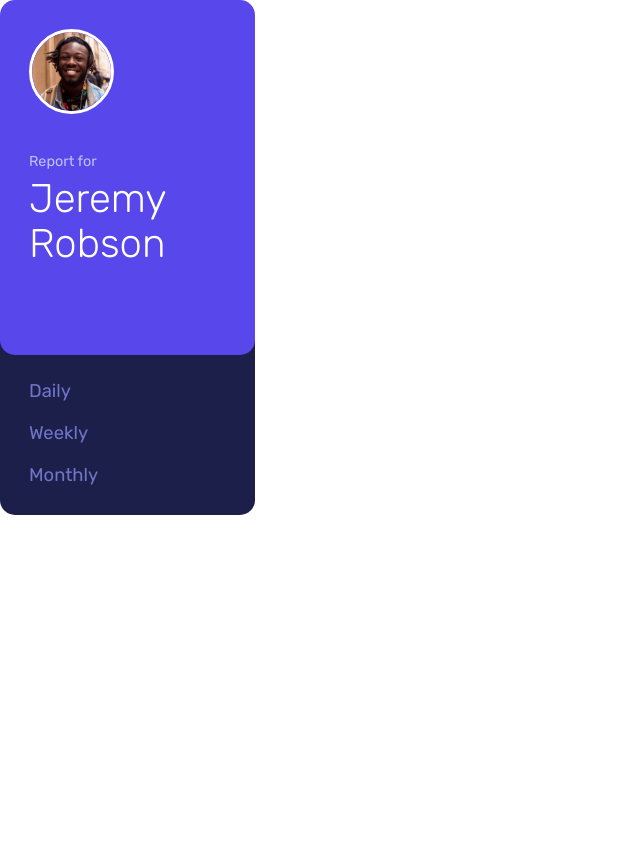
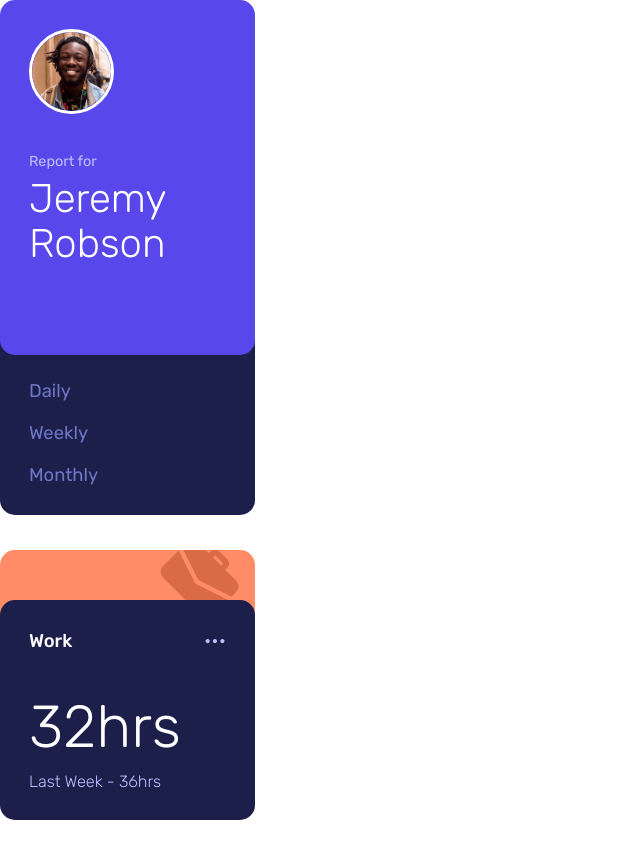
Before and after one commit to kdumagalhaes/time-tracking-dashboard-react, a React (Vite) app: page / in a window 1280 px wide. Shown: the top 858 px of the page, without its empty margins (0-640 px from the left). Before the commit the page ends 800 px from the top, so only its background shows below. Built offline with nearby package versions, Linux system fonts and the light colour scheme.

Commit message:
Finish TimeTrackingCard component

```diff
--- a/package.json
+++ b/package.json
@@ -16,6 +16,7 @@
     "@types/react": "^17.0.33",
     "@types/react-dom": "^17.0.10",
     "@vitejs/plugin-react": "^1.0.7",
+    "polished": "^4.1.4",
     "typescript": "^4.4.4",
     "vite": "^2.7.2"
   }
--- a/src/App.tsx
+++ b/src/App.tsx
@@ -2,13 +2,15 @@ import { GlobalStyle } from "./css/global";
 
 // components
 import { Sidebar } from "./components/Sidebar/index";
+import { TimeTrackingCard } from "./components/TimeTrackingCard/index";
 
 const App = () => {
   return (
-    <div>
+    <>
       <Sidebar />
+      <TimeTrackingCard category="Work" timeSpent="32" lastWeekTimeSpent="36" />
       <GlobalStyle />
-    </div>
+    </>
   );
 };
 
--- /dev/null
+++ b/src/components/TimeTrackingCard/index.tsx
@@ -0,0 +1,29 @@
+import { Container } from "./styles";
+
+interface TimeTrackingCardProps {
+  category: string;
+  timeSpent: string;
+  lastWeekTimeSpent: string;
+}
+
+export const TimeTrackingCard = ({
+  category,
+  timeSpent,
+  lastWeekTimeSpent,
+}: TimeTrackingCardProps) => {
+  return (
+    <Container>
+      <div className="header-bg"></div>
+      <div className="text-content">
+        <div className="horizontal-container">
+          <p className="category">{category}</p>
+          <a href="#" className="options-link">
+            •••
+          </a>
+        </div>
+        <h2 className="time-spent">{timeSpent}hrs</h2>
+        <p className="last-week">Last Week - {lastWeekTimeSpent}hrs</p>
+      </div>
+    </Container>
+  );
+};
--- /dev/null
+++ b/src/components/TimeTrackingCard/styles.tsx
@@ -0,0 +1,72 @@
+import styled from "styled-components";
+import { lighten } from "polished";
+
+export const Container = styled.div`
+  width: 100%;
+  height: 100%;
+  max-width: 255px;
+  max-height: 350px;
+  position: absolute;
+  z-index: 0;
+  cursor: pointer;
+
+  .header-bg {
+    width: 100%;
+    height: 70px;
+    background-color: var(--primary-orange);
+    background-image: url("src/img/icon-work.svg");
+    background-repeat: no-repeat;
+    background-position-x: 160px;
+    background-position-y: -10px;
+    position: relative;
+    top: 20px;
+    z-index: 1;
+    border-top-left-radius: var(--border-radius);
+    border-top-right-radius: var(--border-radius);
+  }
+
+  .horizontal-container {
+    display: flex;
+    justify-content: space-between;
+    align-items: center;
+    margin-bottom: 40px;
+  }
+
+  .category {
+    font-size: 1.15rem;
+    font-weight: 500;
+  }
+
+  .options-link {
+    text-decoration: none;
+    color: var(--neutral-pale-blue);
+    font-size: 1.2rem;
+  }
+
+  .time-spent {
+    font-size: 3.7rem;
+    font-weight: 300;
+    margin-bottom: 10px;
+  }
+
+  .text-content {
+    color: #fff;
+    width: 100%;
+    background: var(--neutral-dark-blue);
+    border-radius: var(--border-radius);
+    padding: 29px;
+    position: relative;
+    z-index: 2;
+    transition: background 0.3s;
+
+    &:hover {
+      background: ${lighten(0.2, "hsl(235, 46%, 20%)")};
+    }
+
+    .last-week {
+      color: var(--neutral-pale-blue);
+      font-weight: 300;
+      font-size: 1.02rem;
+    }
+  }
+`;
```
Also changed, not shown: 1 other file (tests, documents, lock files or other folders).
